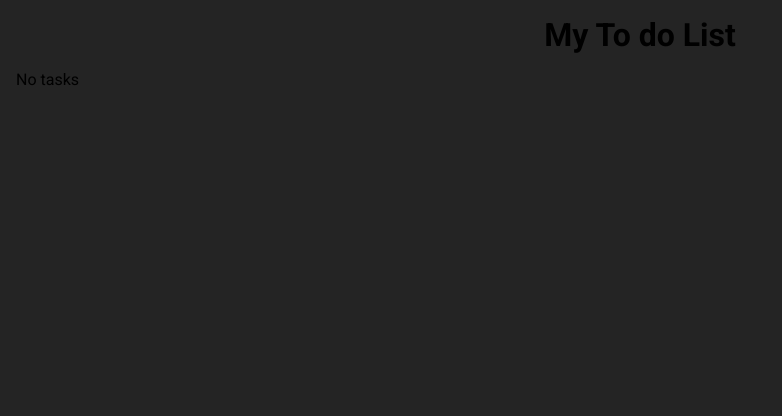
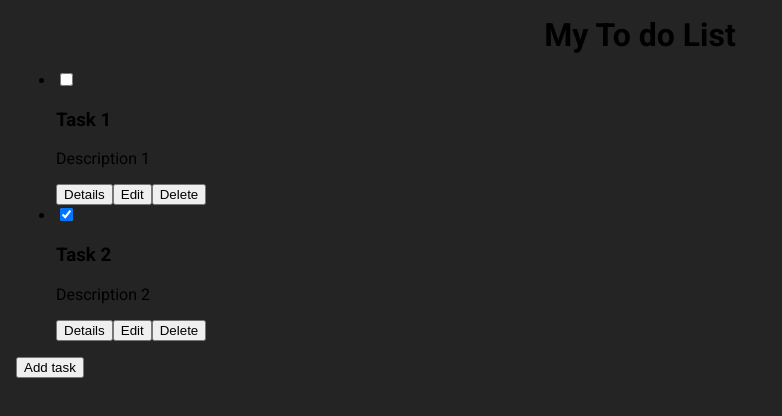
Before and after one commit to deyanfgsdev/to-do-list, a React (Vite) app: page / in a window 1280 px wide. Shown: the top 416 px of the page, without its empty margins (0-782 px from the left). Built offline with nearby package versions, Linux system fonts and the light colour scheme.

Commit message:
feat: add mock tasks

```diff
--- a/src/App.jsx
+++ b/src/App.jsx
@@ -1,5 +1,5 @@
 import './App.scss'
-import ToDoListDashBoard from './components/ToDoListDashBoard'
+import Dashboard from './components/Dashboard/Dashboard'
 
 const App = () => {
   return (
@@ -7,7 +7,7 @@ const App = () => {
       <header>
         <h1 className='to-do-list--main-title'>My To do List</h1>
       </header>
-      <ToDoListDashBoard />
+      <Dashboard />
     </div>
   )
 }
--- /dev/null
+++ b/src/components/Dashboard/Dashboard.jsx
@@ -0,0 +1,31 @@
+import TaskItems from '../TasksItems/TasksItems'
+
+import { useState } from 'react'
+
+const Dashboard = () => {
+  const customTasks = [
+    {
+      id: 1,
+      title: 'Task 1',
+      description: 'Description 1',
+      completed: false
+    },
+    {
+      id: 2,
+      title: 'Task 2',
+      description: 'Description 2',
+      completed: true
+    }
+  ]
+
+  const [tasks, setTasks] = useState(customTasks)
+
+  return (
+    <main className='to-do-list--dashboard'>
+      <TaskItems tasks={tasks} />
+      <button className='to-do-list--add-task-button'>Add task</button>
+    </main>
+  )
+}
+
+export default Dashboard
--- /dev/null
+++ b/src/components/TaskItem/TaskItem.jsx
@@ -0,0 +1,22 @@
+const TaskItem = ({ task }) => {
+  const { title, description, completed } = task
+
+  return (
+    <li>
+      <div className='to-do-list--task-item'>
+        <div className='to-do-list--task-item-info'>
+          <input type='checkbox' checked={completed} />
+          <h3>{title}</h3>
+          <p>{description}</p>
+        </div>
+        <div className='to-do-list--task-item-actions'>
+          <button>Details</button>
+          <button>Edit</button>
+          <button>Delete</button>
+        </div>
+      </div>
+    </li>
+  )
+}
+
+export default TaskItem
--- /dev/null
+++ b/src/components/TasksItems/TasksItems.jsx
@@ -0,0 +1,18 @@
+import TaskItem from '../TaskItem/TaskItem'
+
+const TaskItems = ({ tasks }) => {
+  return (
+    <div className='to-do-list--tasks-items'>
+      {!tasks.length && <p className='to-do-list--no-tasks'>There are no tasks. Add your first task!</p>}
+      {tasks.length && (
+        <ul>
+          {tasks.map((task) =>
+            <TaskItem key={task.id} task={task} />
+          )}
+        </ul>
+      )}
+    </div>
+  )
+}
+
+export default TaskItems
--- a/src/components/ToDoListDashBoard.jsx
+++ /dev/null
@@ -1,15 +0,0 @@
-import ToDoListItems from './ToDoListItems'
-
-import { useState } from 'react'
-
-const ToDoListDashBoard = () => {
-  const [tasks, setTasks] = useState([])
-
-  return (
-    <div className='to-do-list--dashboard'>
-      <ToDoListItems tasks={tasks} />
-    </div>
-  )
-}
-
-export default ToDoListDashBoard
--- a/src/components/ToDoListItems.jsx
+++ /dev/null
@@ -1,9 +0,0 @@
-const ToDoListItems = ({ tasks }) => {
-  return (
-    <main className='to-do-list--items'>
-      {!tasks.length && <p className='to-do-list--no-tasks'>No tasks</p>}
-    </main>
-  )
-}
-
-export default ToDoListItems
```
Also changed, not shown: src/components/Dashboard/Dashboard.scss (added).
